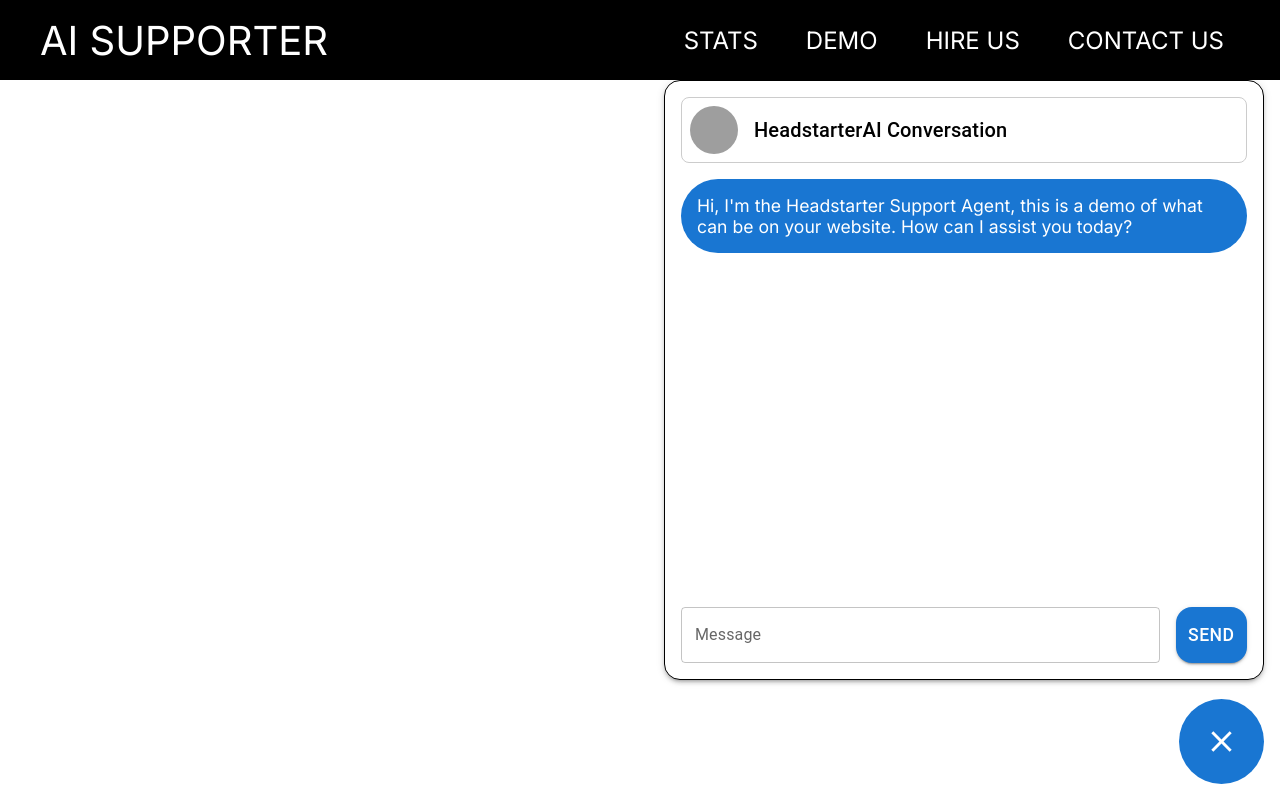
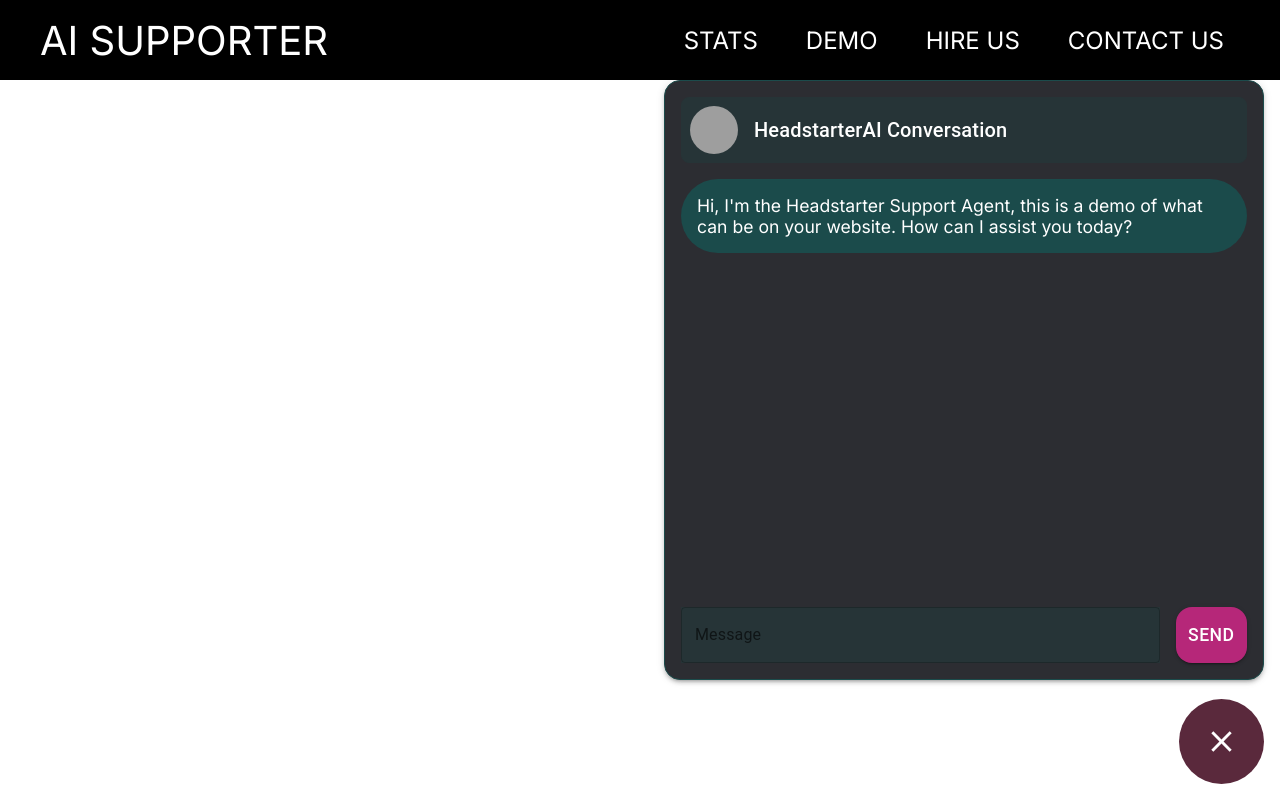
Before and after one commit to aarondon1/AI-Customer, a Next.js app: page / in a window 1280 px wide. Both pictures are taken after a click on the button 1221 px from the left and 741 px from the top of the page. Built offline with nearby package versions, Linux system fonts and the light colour scheme; grey boxes are pictures that could not be loaded.

Commit message:
changed UI of chatbot

```diff
--- a/app/components/chatbot.jsx
+++ b/app/components/chatbot.jsx
@@ -97,18 +97,17 @@
           zIndex: 1000,
           width: '85px',
           height: '85px',
-          bgcolor: 'primary.main',
+          bgcolor: '#5a293c',
           '@media (max-width:600px)': {
             width: '50px',
             height: '50px',
           },
           color: 'white',
-          '&:hover': { bgcolor: 'primary.dark' }
+          '&:hover': { bgcolor: '#b62779' }
         }}
       >
         {isOpen ? <CloseIcon fontSize="large" /> : <ChatIcon fontSize="large" />}
       </IconButton>
-
       {/* Chatbot UI */}
       {isOpen && (
         <Box
@@ -118,8 +117,8 @@
             right: 16,
             width: '600px',
             height: '600px',
-            border: '1px solid black',
-            bgcolor: 'background.paper',
+            border: '1px solid #1b4b4b',
+            bgcolor: '#2c2d32',
             borderRadius: 4,
             boxShadow: 3,
             display: 'flex',
@@ -134,16 +133,15 @@
             p: 2,
           }}
         >
-          {}
           <Box
             sx={{
               display: 'flex',
               alignItems: 'center',
               mb: 2,
               p: 1,
-              border: '1px solid #ccc',
+              border: '1px solid #263437',
               borderRadius: '8px',
-              bgcolor: 'background.default',
+              bgcolor: '#263437',
             }}
           >
             <Avatar
@@ -151,11 +149,10 @@
               alt="HeadstarterAI"
               sx={{ width: 48, height: 48, mr: 2 }}
             />
-            <Typography variant="h6">
+            <Typography variant="h6" color="white">
               HeadstarterAI Conversation
             </Typography>
           </Box>
-
           <Stack
             direction="column"
             spacing={2}
@@ -172,7 +169,7 @@
               >
                 <Box
                   bgcolor={
-                    message.role === 'assistant' ? 'primary.main' : 'secondary.main'
+                    message.role === 'assistant' ? '#1b4b4b' : '#5a293c'
                   }
                   color="white"
                   borderRadius={16}
@@ -189,13 +186,13 @@
               fullWidth
               value={message}
               onChange={(e) => setMessage(e.target.value)}
-              sx={{ fontSize: '1.0rem' }}
-              InputProps={{ style: { fontSize: '1.0rem' } }}
+              sx={{ fontSize: '1.0rem', bgcolor: '#263437', color: 'white' }}
+              InputProps={{ style: { fontSize: '1.0rem', color: 'white' } }}
             />
             <Button
               variant="contained"
               onClick={sendMessage}
-              sx={{ fontSize: '1.1rem', borderRadius:"16px"}}
+              sx={{ fontSize: '1.1rem', borderRadius:"16px", bgcolor: '#b62779', '&:hover': { bgcolor: '#5a293c' } }}
             >
               Send
             </Button>
```
Also changed, not shown: app/page.js (line endings or trailing spaces), 1 other file (tests, documents, lock files or other folders).
